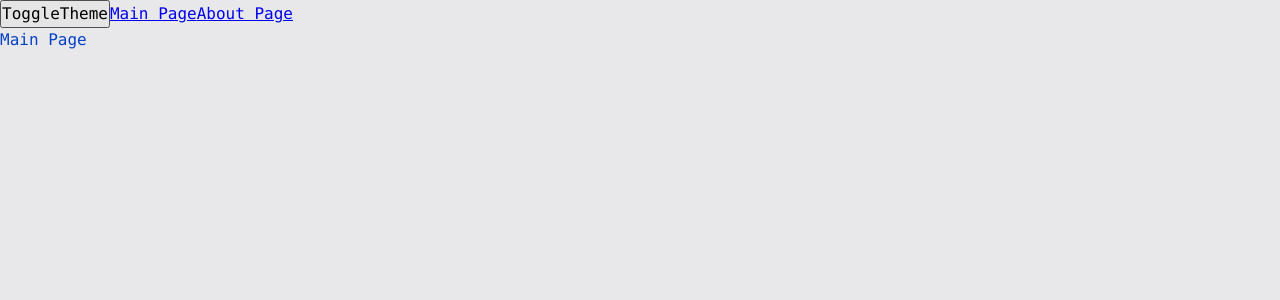
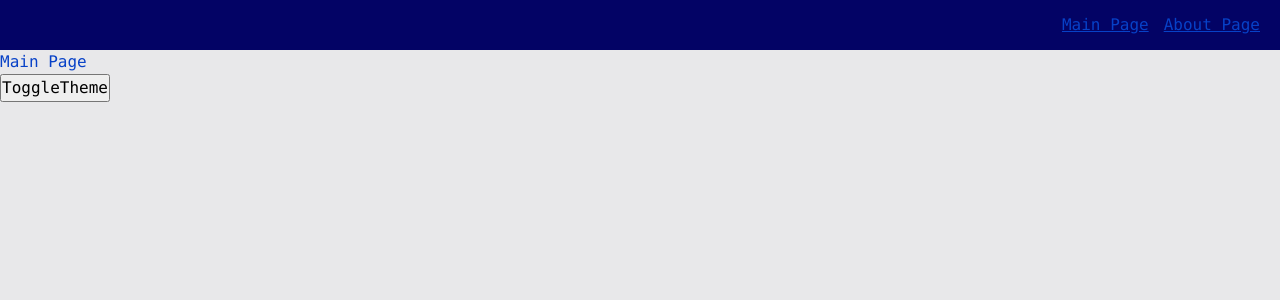
Before and after one commit to 21Genie/BlogSpace, a React (Vite) app: page / in a window 1280 px wide. Shown: the top 300 px of the page. Built offline with nearby package versions, Linux system fonts and the light colour scheme.

Commit message:
добавлен ui navbar компонент

```diff
--- a/src/app/App.tsx
+++ b/src/app/App.tsx
@@ -1,7 +1,5 @@
-import { Link } from 'react-router-dom'
-
 import { AppRouter } from './providers/router'
-
+import { Navbar } from 'widgets/Navbar/Navbar'
 import { useTheme } from 'shared/theme/useTheme'
 import { classNames } from 'shared/lib/classNames'
 
@@ -12,11 +10,9 @@
 
     return (
         <div className={classNames('app', [theme])}>
+            <Navbar/>
+            <AppRouter/>
             <button onClick={toggleTheme}>ToggleTheme</button>
-            <Link to={'/'}>Main Page</Link>
-            <Link to={'/about'}>About Page</Link>
-
-            <AppRouter/>
         </div>
     )
 }
--- a/src/app/styles/themes/dark.scss
+++ b/src/app/styles/themes/dark.scss
@@ -1,6 +1,10 @@
 .app.dark {
     --bg-color: #030365;
+    --inverted-bg-color: #e8e8ea;
 
     --primary-color: #61cf5a;
     --secondary-color: #049604;
+
+    --inverted-primary-color: #0741c7;
+    --inverted-secondary-color: #045796;
 }
--- a/src/app/styles/themes/normal.scss
+++ b/src/app/styles/themes/normal.scss
@@ -1,6 +1,10 @@
 .app.light {
     --bg-color: #e8e8ea;
+    --inverted-bg-color: #030365;
 
     --primary-color: #0741c7;
     --secondary-color: #045796;
+
+    --inverted-primary-color: #61cf5a;
+    --inverted-secondary-color: #049604;
 }
--- a/src/app/styles/variables/global.scss
+++ b/src/app/styles/variables/global.scss
@@ -8,4 +8,7 @@
     --font-size-l: 24px;
     --font-line-l: 32px;
     --font-l: var(--font-size-l) / var(--font-line-l) var(--font-family-main);
+
+    // Размеры
+    --navbar-height: 50px
 }
--- a/src/shared/lib/classNames.ts
+++ b/src/shared/lib/classNames.ts
@@ -1,9 +1,9 @@
 type Mods = Record<string, boolean | string>
 
-export const classNames = (cls: string, additional: string[], mods: Mods = {}): string => {
+export const classNames = (cls: string, additional: string[] = [], mods: Mods = {}): string => {
     return [
         cls,
-        ...additional,
+        ...additional.filter(Boolean),
         ...Object.entries(mods)
             .filter(([_, value]) => Boolean(value))
             .map(([className]) => className)
--- /dev/null
+++ b/src/shared/ui/AppLink/AppLink.module.scss
@@ -0,0 +1,11 @@
+.appLink {
+    color: var(--primary-color);
+}
+
+.primary {
+    color: var(--primary-color);
+}
+
+.secondary {
+    color: var(--inverted-secondary-color);
+}
--- /dev/null
+++ b/src/shared/ui/AppLink/AppLink.tsx
@@ -0,0 +1,33 @@
+import { Link, LinkProps } from 'react-router-dom'
+import { ReactNode } from 'react'
+
+import { classNames} from 'shared/lib/classNames'
+
+import cls from './AppLink.module.scss'
+
+export const enum AppLinkTheme {
+    PRIMARY = 'primary',
+    SECONDARY = 'secondary'
+}
+
+interface AppLinkProps extends LinkProps {
+    children: ReactNode,
+    theme?: AppLinkTheme,
+    className?: string,
+}
+
+export const AppLink = (props: AppLinkProps) => {
+    const {
+        children,
+        to,
+        theme = AppLinkTheme.PRIMARY,
+        className,
+        ...otherProps
+    } = props
+
+    return (
+        <Link to={to} className={classNames(cls.appLink, [className, cls[theme]])} {...otherProps}>
+            {children}
+        </Link>
+     )
+}
--- /dev/null
+++ b/src/widgets/Navbar/Navbar.module.scss
@@ -0,0 +1,16 @@
+.navbar {
+    width: 100%;
+    height: var(--navbar-height);
+    background: var(--inverted-bg-color);
+    display: flex;
+    align-items: center;
+    padding: 20px;
+}
+
+.links {
+    margin-left: auto;
+}
+
+.main_link {
+    margin-right: 15px;
+}
--- /dev/null
+++ b/src/widgets/Navbar/Navbar.tsx
@@ -0,0 +1,20 @@
+import { classNames } from 'shared/lib/classNames'
+import cls from './Navbar.module.scss'
+import { Link } from 'react-router-dom'
+import { AppLink } from 'shared/ui/AppLink/AppLink'
+
+
+interface NavbarProps {
+   className?: string
+}
+
+export const Navbar = ({className}: NavbarProps) => {
+    return (
+        <div className={classNames(cls.navbar, [className])}>
+            <div className={cls.links}>
+                <AppLink className={cls.main_link}  to={'/'}>Main Page</AppLink>
+                <AppLink to={'/about'}>About Page</AppLink>
+            </div>
+        </div>
+     )
+}
```
